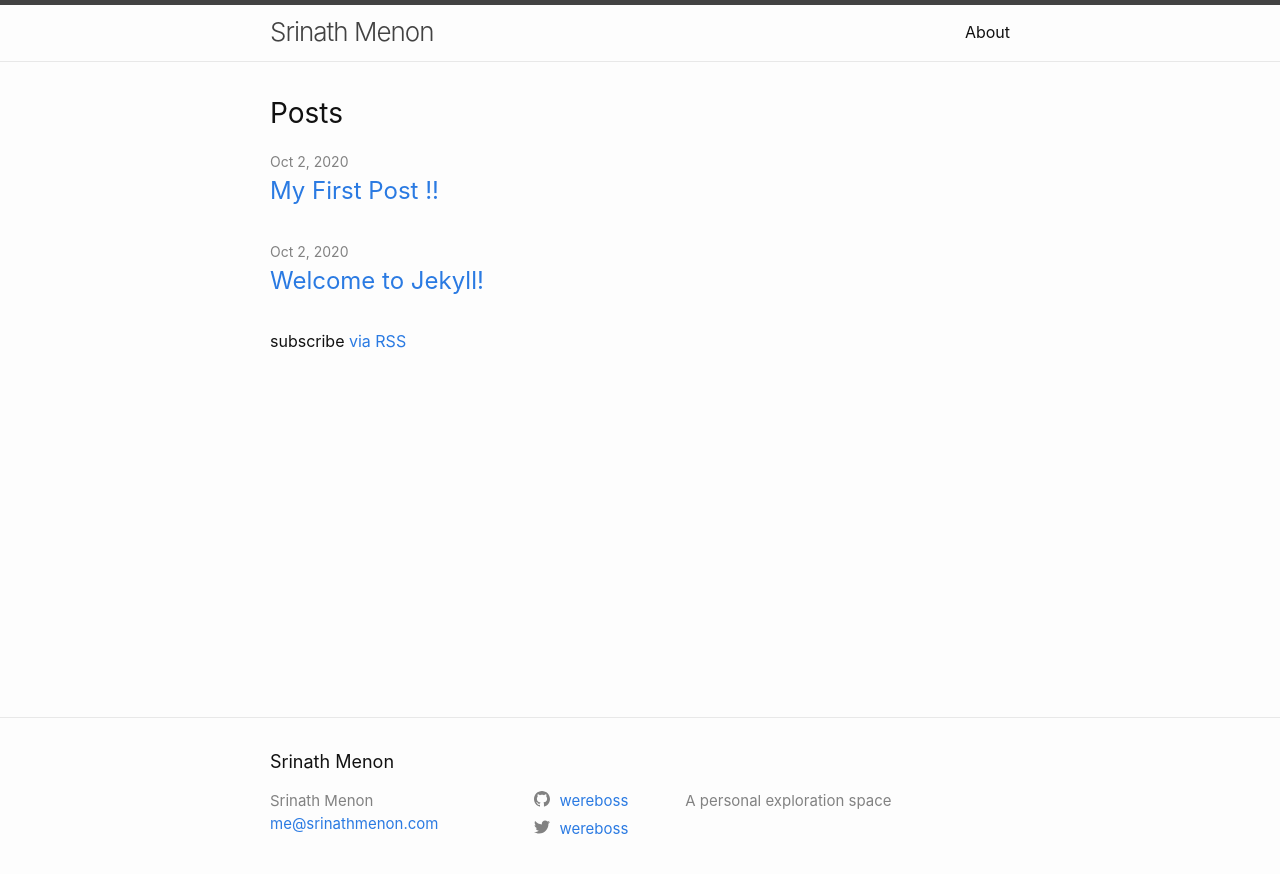
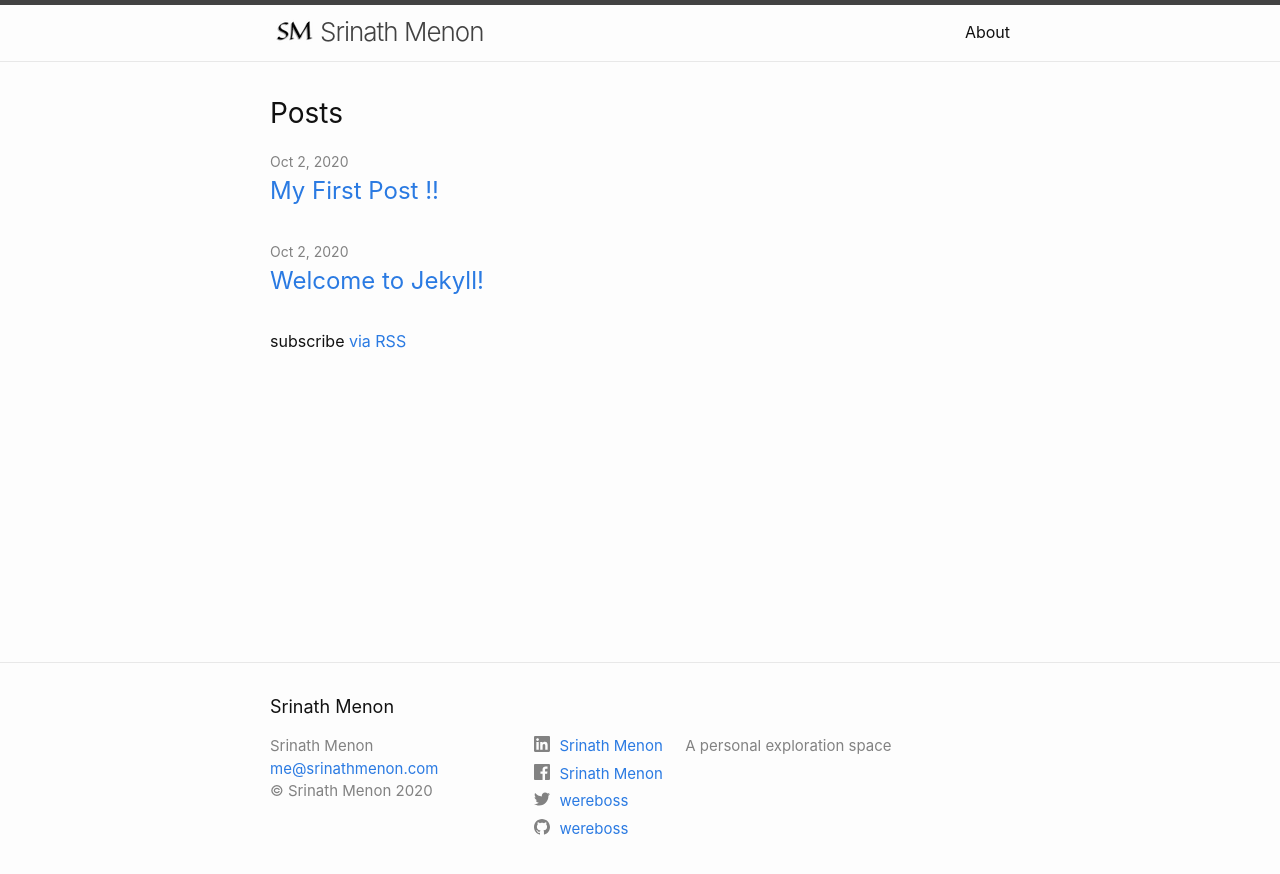
Before and after one commit to wereboss/wereboss.github.io, a Jekyll site: the page built from index.markdown, in a window 1280 px wide. Shown: the top 874 px of the page. Built offline with Jekyll 4.4.1, drawn with Linux system fonts in a browser that asks for light colours.

Commit message:
added logo

```diff
--- a/_config.yml
+++ b/_config.yml
@@ -27,6 +27,17 @@ url: "https://wereboss.github.io" # the base hostname & protocol for your site,
 twitter_username: wereboss
 github_username:  wereboss
 
+# Additions to minima theme
+# - fields which are supported
+author: Srinath Menon
+linkedin_username: srinath-menon-b5b5971
+facebook_username: srinath.menon.718
+
+# - fields which are New & not supported
+copyright: Srinath Menon
+facebook_name: Srinath Menon
+linkedin_name: Srinath Menon
+title-logo: /images/SM_logo_50px.png
 # Build settings
 # Removed Minima theme and copied minima folders to project folder
 # theme: minima
--- a/_includes/footer.html
+++ b/_includes/footer.html
@@ -18,6 +18,9 @@
             {%- if site.email -%}
             <li><a class="u-email" href="mailto:{{ site.email }}">{{ site.email }}</a></li>
             {%- endif -%}
+            {%- if site.copyright -%}
+            <li>&copy; {{ site.copyright }} {{ 'now' | date:"%Y" }} </li>
+            {%- endif -%}
         </ul>
       </div>
 
--- a/_includes/header.html
+++ b/_includes/header.html
@@ -3,7 +3,14 @@
   <div class="wrapper">
     {%- assign default_paths = site.pages | map: "path" -%}
     {%- assign page_paths = site.header_pages | default: default_paths -%}
-    <a class="site-title" rel="author" href="{{ "/" | relative_url }}">{{ site.title | escape }}</a>
+    <!-- Customising  title display-->
+    <!-- <a class="site-title" rel="author" href="{{ "/" | relative_url }}">{{ site.title | escape }}</a> -->
+    <a class="site-title" rel="author" href="{{ "/" | relative_url }}">
+      {%- if site.title-logo -%}
+      <img src="{{ site.title-logo | relative_url }}" alt="{{ site.title | escape }}"/>
+      {%- endif -%}
+      {{ site.title | escape }}
+    </a>
 
     {%- if page_paths -%}
       <nav class="site-nav">
--- a/_includes/social.html
+++ b/_includes/social.html
@@ -1,13 +1,14 @@
 <ul class="social-media-list">
+  {%- if site.linkedin_username -%}<li><a href="https://www.linkedin.com/in/{{ site.linkedin_username| cgi_escape | escape }}"><svg class="svg-icon"><use xlink:href="{{ '/assets/minima-social-icons.svg#linkedin' | relative_url }}"></use></svg> <span class="username">{{ site.linkedin_name| escape }}</span></a></li>{%- endif -%}
+  {%- if site.facebook_username -%}<li><a href="https://www.facebook.com/{{ site.facebook_username| cgi_escape | escape }}"><svg class="svg-icon"><use xlink:href="{{ '/assets/minima-social-icons.svg#facebook' | relative_url }}"></use></svg> <span class="username">{{ site.facebook_name| escape }}</span></a></li>{%- endif -%}
+  {%- if site.twitter_username -%}<li><a href="https://www.twitter.com/{{ site.twitter_username| cgi_escape | escape }}"><svg class="svg-icon"><use xlink:href="{{ '/assets/minima-social-icons.svg#twitter' | relative_url }}"></use></svg> <span class="username">{{ site.twitter_username| escape }}</span></a></li>{%- endif -%}
+  {%- if site.github_username -%}<li><a href="https://github.com/{{ site.github_username| cgi_escape | escape }}"><svg class="svg-icon"><use xlink:href="{{ '/assets/minima-social-icons.svg#github' | relative_url }}"></use></svg> <span class="username">{{ site.github_username| escape }}</span></a></li>{%- endif -%}
+
   {%- if site.dribbble_username -%}<li><a href="https://dribbble.com/{{ site.dribbble_username| cgi_escape | escape }}"><svg class="svg-icon"><use xlink:href="{{ '/assets/minima-social-icons.svg#dribbble' | relative_url }}"></use></svg> <span class="username">{{ site.dribbble_username| escape }}</span></a></li>{%- endif -%}
-  {%- if site.facebook_username -%}<li><a href="https://www.facebook.com/{{ site.facebook_username| cgi_escape | escape }}"><svg class="svg-icon"><use xlink:href="{{ '/assets/minima-social-icons.svg#facebook' | relative_url }}"></use></svg> <span class="username">{{ site.facebook_username| escape }}</span></a></li>{%- endif -%}
   {%- if site.flickr_username -%}<li><a href="https://www.flickr.com/photos/{{ site.flickr_username| cgi_escape | escape }}"><svg class="svg-icon"><use xlink:href="{{ '/assets/minima-social-icons.svg#flickr' | relative_url }}"></use></svg> <span class="username">{{ site.flickr_username| escape }}</span></a></li>{%- endif -%}
-  {%- if site.github_username -%}<li><a href="https://github.com/{{ site.github_username| cgi_escape | escape }}"><svg class="svg-icon"><use xlink:href="{{ '/assets/minima-social-icons.svg#github' | relative_url }}"></use></svg> <span class="username">{{ site.github_username| escape }}</span></a></li>{%- endif -%}
   {%- if site.instagram_username -%}<li><a href="https://instagram.com/{{ site.instagram_username| cgi_escape | escape }}"><svg class="svg-icon"><use xlink:href="{{ '/assets/minima-social-icons.svg#instagram' | relative_url }}"></use></svg> <span class="username">{{ site.instagram_username| escape }}</span></a></li>{%- endif -%}
-  {%- if site.linkedin_username -%}<li><a href="https://www.linkedin.com/in/{{ site.linkedin_username| cgi_escape | escape }}"><svg class="svg-icon"><use xlink:href="{{ '/assets/minima-social-icons.svg#linkedin' | relative_url }}"></use></svg> <span class="username">{{ site.linkedin_username| escape }}</span></a></li>{%- endif -%}
   {%- if site.pinterest_username -%}<li><a href="https://www.pinterest.com/{{ site.pinterest_username| cgi_escape | escape }}"><svg class="svg-icon"><use xlink:href="{{ '/assets/minima-social-icons.svg#pinterest' | relative_url }}"></use></svg> <span class="username">{{ site.pinterest_username| escape }}</span></a></li>{%- endif -%}
   {%- for mst in site.mastodon -%}{%- if mst.username and mst.instance -%}<li><a href="https://{{ mst.instance| cgi_escape | escape}}/@{{mst.username}}"><svg class="svg-icon"><use xlink:href="{{ '/assets/minima-social-icons.svg#mastodon' | relative_url }}"></use></svg> <span class="username">{{ mst.username|escape }}</span></a></li>{%- endif -%}{%- endfor -%}
-  {%- if site.twitter_username -%}<li><a href="https://www.twitter.com/{{ site.twitter_username| cgi_escape | escape }}"><svg class="svg-icon"><use xlink:href="{{ '/assets/minima-social-icons.svg#twitter' | relative_url }}"></use></svg> <span class="username">{{ site.twitter_username| escape }}</span></a></li>{%- endif -%}
   {%- if site.youtube_username -%}<li><a href="https://youtube.com/{{ site.youtube_username| cgi_escape | escape }}"><svg class="svg-icon"><use xlink:href="{{ '/assets/minima-social-icons.svg#youtube' | relative_url }}"></use></svg> <span class="username">{{ site.youtube_username| escape }}</span></a></li>{%- endif -%}
   {%- if site.googleplus_username -%}<li><a href="https://plus.google.com/{{ site.googleplus_username| escape }}"><svg class="svg-icon"><use xlink:href="{{ '/assets/minima-social-icons.svg#googleplus' | relative_url }}"></use></svg> <span class="username">{{ site.googleplus_username| escape }}</span></a></li>{%- endif -%}
   {%- if site.rss -%}<li><a href="{{ 'feed.xml' | relative_url }}"><svg class="svg-icon"><use xlink:href="{{ '/assets/minima-social-icons.svg#rss' | relative_url }}"></use></svg> <span>{{ site.rss | escape }}</span></a></li>{%- endif -%}
```
Also changed, not shown: images/SM_logo_50px.png (added).
